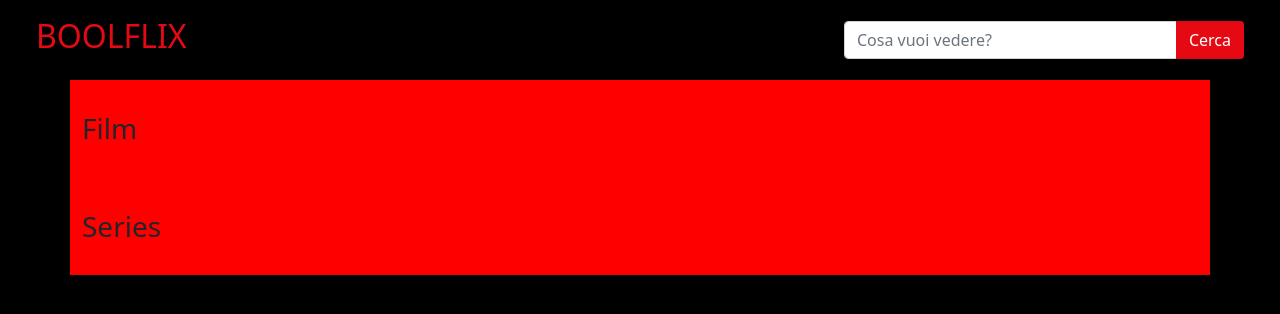
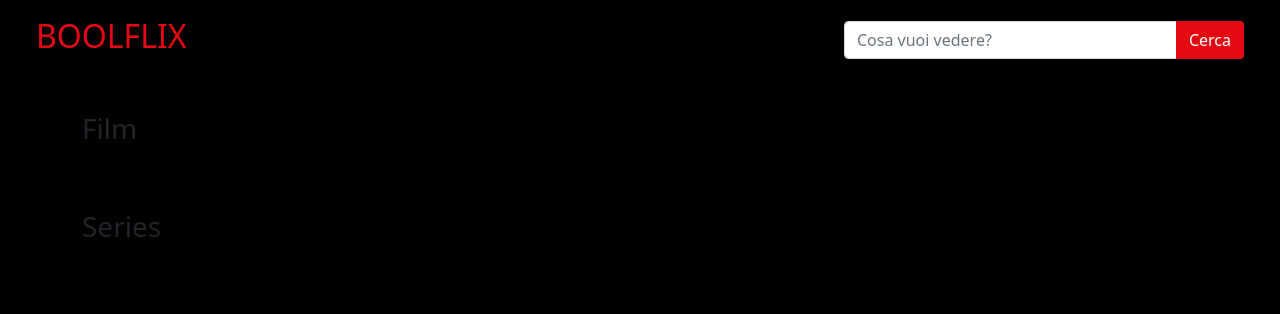
Before and after one commit to Giadaspt/vue-boolflix, a Vue app: page / in a window 1280 px wide. Shown: the top 314 px of the page. Built offline with nearby package versions, Linux system fonts and the light colour scheme.

Commit message:
modifiche

```diff
--- a/package.json
+++ b/package.json
@@ -12,8 +12,7 @@
     "axios": "^0.24.0",
     "bootstrap": "^5.1.3",
     "core-js": "^3.6.5",
-    "vue": "^2.6.11",
-    "vue-slick-carousel": "^1.0.6"
+    "vue": "^2.6.11"
   },
   "devDependencies": {
     "@vue/cli-plugin-babel": "~4.5.0",
--- a/src/assets/style/film_series.scss
+++ b/src/assets/style/film_series.scss
@@ -1,6 +1,7 @@
 .col {
   margin: 0 !important;
   padding: 0 !important;
+  margin-top: 32px;
 }
 
 .overview {
--- a/src/assets/style/generals.scss
+++ b/src/assets/style/generals.scss
@@ -6,6 +6,12 @@ body {
   background-color: $blackColor ;
 }
 
+.row > * {
+  flex-shrink: 10 !important;
+  padding-right: 0 !important;
+  padding-left: 0 !important;
+}
+
 img {
   width: 100%;
 }
--- /dev/null
+++ b/src/assets/style/main.scss
@@ -0,0 +1,29 @@
+.movie, .series {
+  position: relative;
+  display: flex;
+  flex-basis: 80%;
+  flex-wrap: nowrap;
+  overflow: hidden;
+}
+
+.title {
+  display: block;
+  margin: 32px 0;
+}
+
+.leftChev, .rightChev {
+  @include center ('both');
+  position: absolute;
+  width: 20px;
+  height: 20px;
+  top: 50%;
+  background-color: $whiteColorShade;
+  border-radius: 50%;
+}
+.leftChev {
+  left: 0;
+}
+
+.rightChev {
+ right: 0px;
+}
--- a/src/assets/style/vars.scss
+++ b/src/assets/style/vars.scss
@@ -4,5 +4,6 @@ $blackColor: #000;
 $redColor: rgb(229,9,20);
 
 $whiteColor: #fff;
+$whiteColorShade: rgba(255, 255, 255, 0.295);
 
 $yellowColor: rgb(255, 255, 2);
--- a/src/components/CoverMovie.vue
+++ b/src/components/CoverMovie.vue
@@ -1,5 +1,5 @@
 <template>
-  <div class="col" >
+  <div class="col d-flex flex-row" >
 
     <div class="flip-card ">
       <div class="flip-card-inner">
@@ -8,7 +8,8 @@
         </div>
 
         <div class="flip-card-back">
-          <h5>{{objItems.title}}</h5>
+          <h5>{{objItems.title}} </h5>
+          <h5>{{objItems.name}} </h5>
           <h6
             v-if="titleSec !== titleOriginalSec">
             {{objItems.titleOriginal}}
@@ -55,8 +56,8 @@ export default {
   },
 
   methods:{
-   getFlag(){
 
+    getFlag(){
       if (this.objItems.original_language == 'en'){
         this.image = require('../assets/img/en.png');
       } else if (this.objItems.original_language == 'it'){
@@ -87,7 +88,7 @@ export default {
     },
 
     textCut(){
-      return this.cutText.slice(0,220)
+      return this.cutText.slice(0,300)
     }
   },
 }
--- a/src/components/Header.vue
+++ b/src/components/Header.vue
@@ -37,8 +37,8 @@ export default {
     searchFilm(){
       this.$emit('searchForMovie', this.inputOnSearch);
       this.$emit('searchForSeries', this.inputOnSearch);
-      console.log('input',this.inputOnSearch);
-      //this.inputOnSearch='';
+      //console.log('input',this.inputOnSearch);
+      this.inputOnSearch='';
     },
   },
 }
--- a/src/components/Main.vue
+++ b/src/components/Main.vue
@@ -1,29 +1,31 @@
 <template>
   <main class="container ">
 
+    <h3 class="title">Film</h3>
     <div class="row  movie">
-      <h3 class="title">Film</h3>
+      <i class="fas fa-chevron-left leftChev"></i>
       <CoverMovie
-      v-for="(film, index) in filmDetails "
-      :key="`film${index}`"
-      :objItems = "film"
-
-      />
+        v-for="(film, index) in filmDetails "
+        :key="`film${index}`"
+        :objItems = "film"/>
+        <i class="fas fa-chevron-right rightChev"></i>
     </div>
 
+    <h3 class="title">Series</h3>
     <div class="row series">
-      <h3 class="title">Series</h3>
+      <i class="fas fa-chevron-left leftChev"></i>
       <CoverMovie
-      v-for="(serie, index) in seriesDetails "
-      :key="`serie${index}`"
-      :objItems = "serie"
-      />
+        v-for="(serie, index) in seriesDetails "
+        :key="`serie${index}`"
+        :objItems = "serie"/>
+        <i class="fas fa-chevron-right rightChev"></i>
     </div>
   </main>
 </template>
 
 <script>
 import CoverMovie from "./CoverMovie.vue";
+
 
 export default {
   name: "Main",
@@ -38,20 +40,25 @@ export default {
     seriesDetails: Array,
   },
 
+  data(){
+    return {
+      show: false,
+      index: -1,
+    }
+  },
+
+  method:{
+    slideScroll(){
+
+    }
+  }
+
 }
 </script>
 
 <style lang="scss" scoped>
 @import "../assets/style/vars.scss";
 @import "../assets/style/mixins.scss";
-
-.movie, .series {
-  background-color: red;
-}
-
-.title {
-  margin: 32px 0;
-}
-
+@import "../assets/style/main.scss";
 
 </style>
```
Also changed, not shown: src/App.vue (+7 -7 lines), 1 other file (tests, documents, lock files or other folders).
